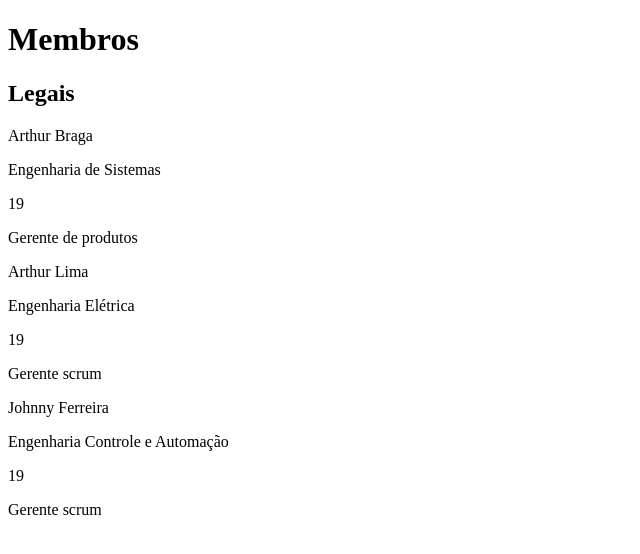
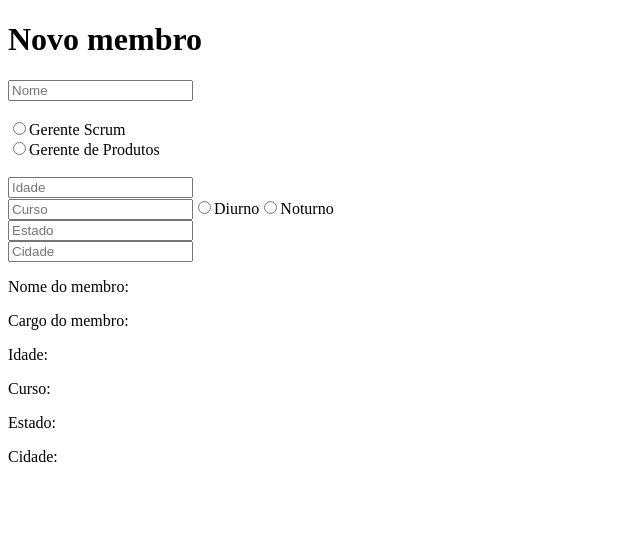
Before and after one commit to FernandoCesarMS/quick-note, a React (Create React App) app: page / in a window 1280 px wide. Shown: the top 554 px of the page, without its empty margins (0-640 px from the left). Built offline with nearby package versions, Linux system fonts and the light colour scheme; the HTML template or start-up script is replaced by a standard one.

Commit message:
UseState 1

```diff
--- a/src/App.js
+++ b/src/App.js
@@ -1,35 +1,88 @@
 import React from "react";
-import Membro from "./Membro";
-import Title from "./Title";
-const braga = {
-  nome: "Arthur Braga",
-  idade: 19,
-  cargo: "Gerente de produtos",
-  curso: "Engenharia de Sistemas",
-};
-
-const lima = {
-  nome: "Arthur Lima",
-  idade: 19,
-  cargo: "Gerente scrum",
-  curso: "Engenharia Elétrica",
-};
-
-const joaozinho = {
-  nome: "Johnny Ferreira",
-  idade: 19,
-  cargo: "Gerente scrum",
-  curso: "Engenharia Controle e Automação",
-};
-
+import { useState } from "react";
 function App() {
+  const [nome, setNome] = useState();
+  const [cargo, setCargo] = useState();
+  const [idade, setIdade] = useState();
+  const [curso, setCurso] = useState();
+  const [estado, setEstado] = useState();
+  const [cidade, setCidade] = useState();
+  const [turno, setTurno] = useState();
   return (
     <div>
-      <Title title="Membros" subtitle="Legais">
-        <Membro membro={braga} />
-        <Membro membro={lima} />
-        <Membro membro={joaozinho} />
-      </Title>
+      <h1>Novo membro</h1>
+      <input
+        type="text"
+        placeholder="Nome"
+        onChange={(e) => setNome(e.target.value)}
+      ></input>
+      <br /> <br />
+      <input
+        id="GS"
+        type="radio"
+        name="cargo"
+        value="Gerente Scrum"
+        onChange={(e) => setCargo(e.target.value)}
+      ></input>
+      <label htmlFor="GS">Gerente Scrum</label>
+      <br />
+      <input
+        id="GP"
+        type="radio"
+        name="cargo"
+        value="Gerente de Produtos"
+        onChange={(e) => setCargo(e.target.value)}
+      ></input>
+      <label htmlFor="GP">Gerente de Produtos</label>
+      <br />
+      <br/>
+      <input
+        type="text"
+        placeholder="Idade"
+        onChange={(e) => setIdade(e.target.value)}
+      ></input>
+      <br/>
+      <input
+        type="text"
+        placeholder="Curso"
+        onChange={(e) => setCurso(e.target.value)}
+      ></input>
+      <input
+        id="Diurno"
+        type="radio"
+        name="turno"
+        value="Diurno"
+        onChange={(e) => setTurno(e.target.value)}
+      ></input>
+      <label htmlFor="turno">Diurno</label>
+      <input
+        id="Noturno"
+        type="radio"
+        name="turno"
+        value="Noturno"
+        onChange={(e) => setTurno(e.target.value)}
+      ></input>
+      <label htmlFor="turno">Noturno</label>
+      <br/>
+      <input
+        type="text"
+        placeholder="Estado"
+        onChange={(e) => setEstado(e.target.value)}
+      ></input>
+      <br/>
+      <input
+        type="text"
+        placeholder="Cidade"
+        onChange={(e) => setCidade(e.target.value)}
+      ></input>
+      <br />
+      <p>Nome do membro: {nome}</p>
+      <p>Cargo do membro: {cargo} </p>
+      <p>Idade: {idade}</p>
+      <p>Curso: {curso} {turno}</p>
+      <p>Estado: {estado}</p>
+      <p>Cidade: {cidade}</p>
+
     </div>
   );
 }
--- a/src/Membro/Membro.js
+++ /dev/null
@@ -1,15 +0,0 @@
-import React from "react";
-
-function Membro(props) {
-    console.log(props);
-  return (
-    <div>
-      <p>{props.membro.nome}</p>
-      <p>{props.membro.curso}</p>
-      <p>{props.membro.idade}</p>
-      <p>{props.membro.cargo}</p>
-    </div>
-  );
-}
-
-export default Membro;
--- a/src/Membro/index.js
+++ /dev/null
@@ -1,2 +0,0 @@
-import Membro from "./Membro";
-export default Membro;
--- a/src/Title/Title.js
+++ /dev/null
@@ -1,13 +0,0 @@
-import React from "react";
-
-function Title(props) {
-  return (
-    <div>
-      <h1>{props.title}</h1>
-      <h2>{props.subtitle}</h2>
-      {props.children}
-    </div>
-  );
-}
-
-export default Title;
--- a/src/Title/index.js
+++ /dev/null
@@ -1,2 +0,0 @@
-import Title from "./Title"
-export default Title;
```
